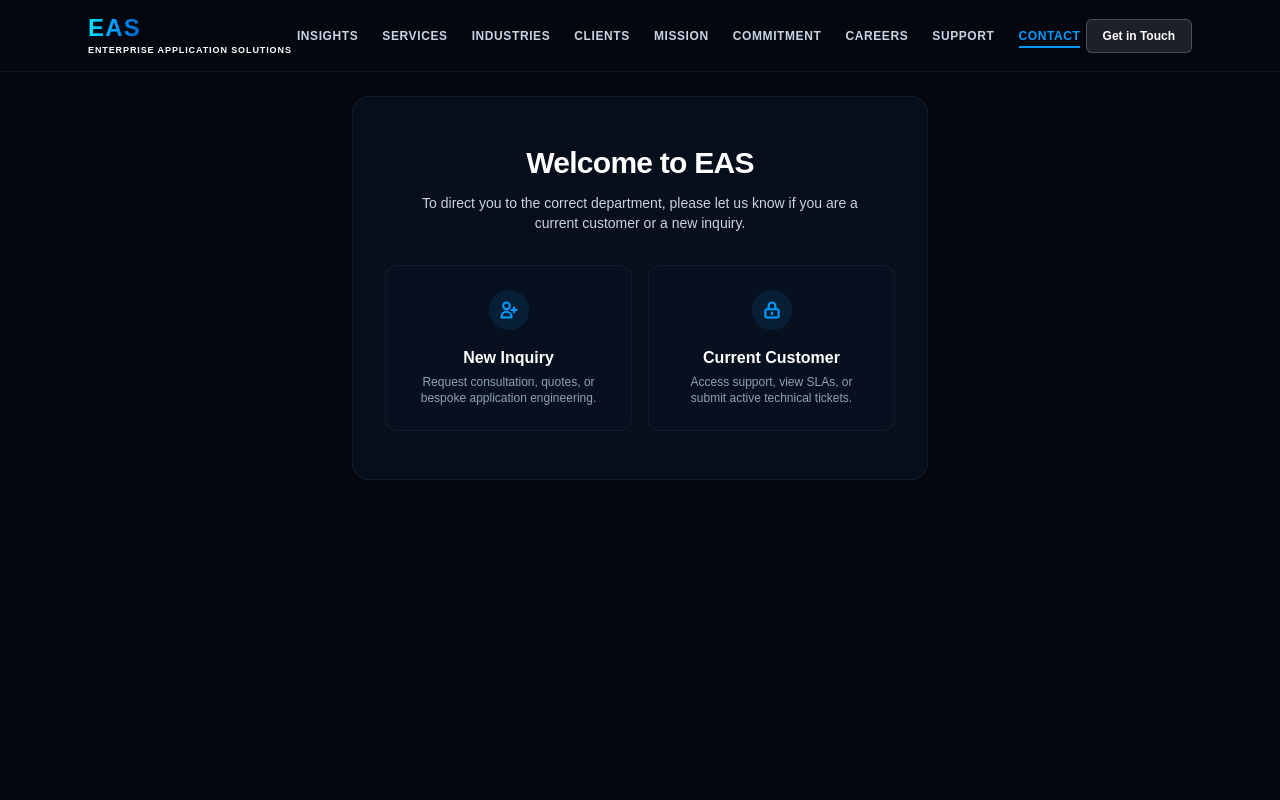
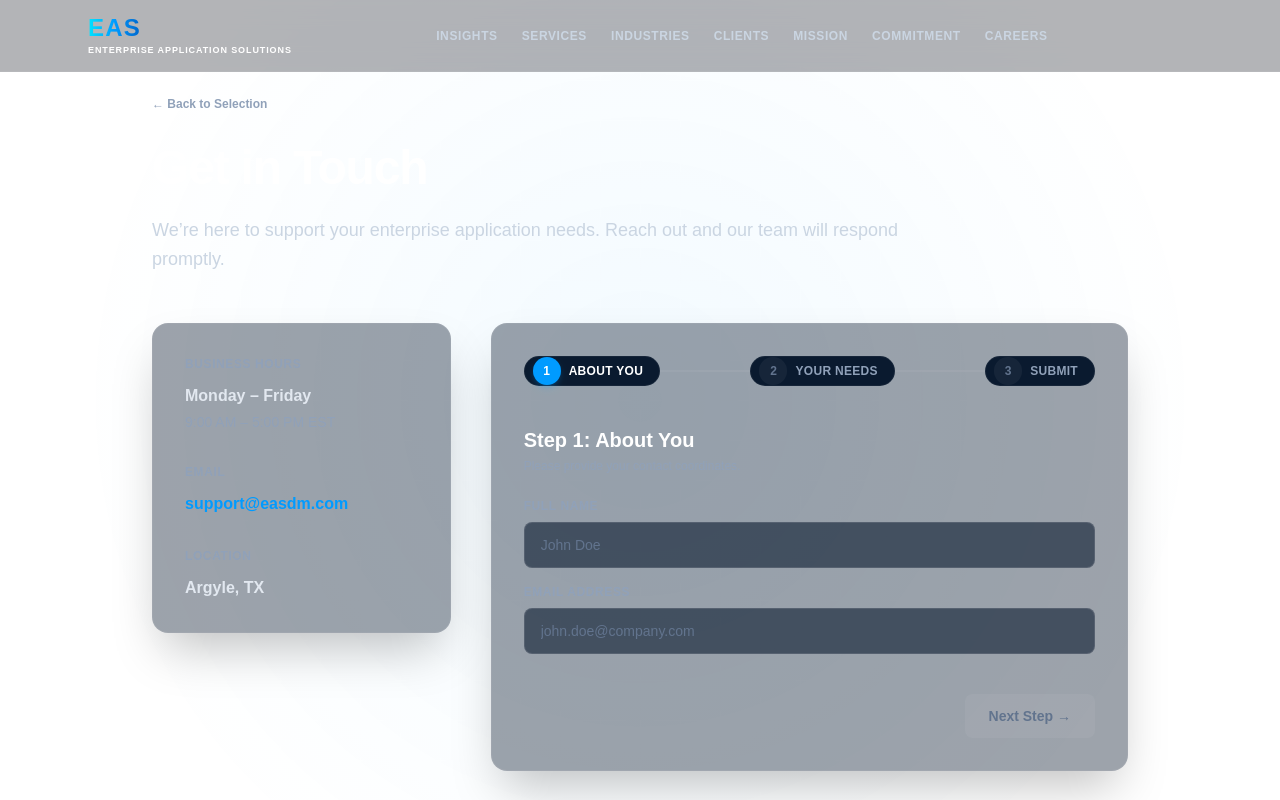
Before and after one commit to easdm/easdm-website, a Next.js app: page /contact in a window 1280 px wide. Shown: the top 800 px of the page. Built offline with nearby package versions, Linux system fonts and the light colour scheme.

Commit message:
Create getintouch route, direct contact page to form, and clean up header contact/support links.

```diff
--- a/src/app/contact/page.tsx
+++ b/src/app/contact/page.tsx
@@ -19,70 +19,20 @@ export default function ContactPage() {
   }, []);
 
   return (
-    <main className="bg-[#050811] text-white pt-24 pb-12 flex-grow min-h-screen">
+    <main className="bg-transparent text-white pt-24 pb-12 flex-grow min-h-screen">
       <div className="max-w-5xl mx-auto px-6">
-
-        {/* Customer Type Prompt */}
-        {customerType === 'prompt' && (
-          <ScrollReveal animation="slide-up">
-            <div className="max-w-xl mx-auto bg-[#0A1A2F]/40 backdrop-blur-md border border-white/5 shadow-2xl rounded-2xl p-8 text-center space-y-8 py-12">
-              <div className="space-y-3">
-                <h1 className="text-3xl font-extrabold text-white tracking-tight">
-                  Welcome to EAS
-                </h1>
-                <p className="text-sm text-slate-300 max-w-md mx-auto">
-                  To direct you to the correct department, please let us know if you are a current customer or a new inquiry.
-                </p>
-              </div>
-
-              <div className="flex flex-col sm:flex-row gap-4 justify-center">
-                <button
-                  onClick={() => {
-                    setCustomerType('new');
-                    router.push('/contact?type=new');
-                  }}
-                  className="flex-1 rounded-xl border border-white/5 hover:border-[#009BFF]/30 p-6 text-center bg-[#0A1A2F]/20 hover:bg-[#0A1A2F]/40 transition-all duration-300 group cursor-pointer"
-                >
-                  <div className="w-10 h-10 rounded-full bg-[#009BFF]/10 flex items-center justify-center mx-auto mb-4 group-hover:scale-110 transition-transform">
-                    <svg className="w-5 h-5 text-[#009BFF]" fill="none" stroke="currentColor" viewBox="0 0 24 24">
-                      <path strokeLinecap="round" strokeLinejoin="round" strokeWidth={2.5} d="M18 9v3m0 0v3m0-3h3m-3 0h-3m-2-5a4 4 0 11-8 0 4 4 0 018 0zM3 20a6 6 0 0112 0v1H3v-1z" />
-                    </svg>
-                  </div>
-                  <h3 className="text-base font-bold text-white mb-1">New Inquiry</h3>
-                  <p className="text-xs text-slate-400">Request consultation, quotes, or bespoke application engineering.</p>
-                </button>
-
-                <button
-                  onClick={() => router.push('/support')}
-                  className="flex-1 rounded-xl border border-white/5 hover:border-[#009BFF]/30 p-6 text-center bg-[#0A1A2F]/20 hover:bg-[#0A1A2F]/40 transition-all duration-300 group cursor-pointer"
-                >
-                  <div className="w-10 h-10 rounded-full bg-[#009BFF]/10 flex items-center justify-center mx-auto mb-4 group-hover:scale-110 transition-transform">
-                    <svg className="w-5 h-5 text-[#009BFF]" fill="none" stroke="currentColor" viewBox="0 0 24 24">
-                      <path strokeLinecap="round" strokeLinejoin="round" strokeWidth={2.5} d="M12 15v2m-6 4h12a2 2 0 002-2v-6a2 2 0 00-2-2H6a2 2 0 00-2 2v6a2 2 0 002 2zm10-10V7a4 4 0 00-8 0v4h8z" />
-                    </svg>
-                  </div>
-                  <h3 className="text-base font-bold text-white mb-1">Current Customer</h3>
-                  <p className="text-xs text-slate-400">Access support, view SLAs, or submit active technical tickets.</p>
-                </button>
-              </div>
-            </div>
-          </ScrollReveal>
-        )}
-
-        {/* New Customer / Get In Touch Form */}
-        {customerType === 'new' && (
         <div>
           <ScrollReveal animation="slide-up">
             <button
-                onClick={() => setCustomerType('prompt')}
+              onClick={() => router.push('/getintouch')}
               className="mb-8 flex items-center gap-2 text-xs font-bold text-slate-400 hover:text-white transition-colors cursor-pointer"
             >
               &larr; Back to Selection
             </button>
-              <h1 className="text-4xl md:text-5xl font-black tracking-tight text-slate-800 mb-6">
+            <h1 className="text-4xl md:text-5xl font-black tracking-tight text-white mb-6">
               Get in Touch
             </h1>
-              <p className="text-lg text-slate-600 mb-12 max-w-3xl leading-relaxed">
+            <p className="text-lg text-slate-300 mb-12 max-w-3xl leading-relaxed">
               We’re here to support your enterprise application needs. Reach out and our team will respond promptly.
             </p>
           </ScrollReveal>
@@ -98,8 +48,6 @@ export default function ContactPage() {
             </div>
           </div>
         </div>
-        )}
-
       </div>
     </main>
   );
--- /dev/null
+++ b/src/app/getintouch/page.tsx
@@ -0,0 +1,58 @@
+'use client';
+
+import React from 'react';
+import { useRouter } from 'next/navigation';
+import ScrollReveal from "@/components/ScrollReveal";
+
+export default function GetInTouchMenuPage() {
+  const router = useRouter();
+
+  return (
+    <main className="min-h-screen bg-transparent text-white pt-32 pb-16 flex items-center justify-center animate-fade-in">
+      <div className="max-w-5xl mx-auto px-6 w-full">
+        <ScrollReveal animation="slide-up">
+          <div className="max-w-xl mx-auto bg-[#0A1A2F]/40 backdrop-blur-md border border-white/5 shadow-2xl rounded-2xl p-8 text-center space-y-8 py-12">
+            <div className="space-y-3">
+              <h1 className="text-3xl font-extrabold text-white tracking-tight">
+                Welcome to EAS
+              </h1>
+              <p className="text-sm text-slate-300 max-w-md mx-auto">
+                To direct you to the correct department, please let us know if you are a current customer or a new inquiry.
+              </p>
+            </div>
+
+            <div className="flex flex-col sm:flex-row gap-4 justify-center">
+              <button
+                onClick={() => {
+                  router.push('/contact');
+                }}
+                className="flex-1 rounded-xl border border-white/5 hover:border-[#009BFF]/30 p-6 text-center bg-[#0A1A2F]/20 hover:bg-[#0A1A2F]/40 transition-all duration-300 group cursor-pointer"
+              >
+                <div className="w-10 h-10 rounded-full bg-[#009BFF]/10 flex items-center justify-center mx-auto mb-4 group-hover:scale-110 transition-transform">
+                  <svg className="w-5 h-5 text-[#009BFF]" fill="none" stroke="currentColor" viewBox="0 0 24 24">
+                    <path strokeLinecap="round" strokeLinejoin="round" strokeWidth={2.5} d="M18 9v3m0 0v3m0-3h3m-3 0h-3m-2-5a4 4 0 11-8 0 4 4 0 018 0zM3 20a6 6 0 0112 0v1H3v-1z" />
+                  </svg>
+                </div>
+                <h3 className="text-base font-bold text-white mb-1">New Inquiry</h3>
+                <p className="text-xs text-slate-400">Request consultation, quotes, or bespoke application engineering.</p>
+              </button>
+
+              <button
+                onClick={() => router.push('/support')}
+                className="flex-1 rounded-xl border border-white/5 hover:border-[#009BFF]/30 p-6 text-center bg-[#0A1A2F]/20 hover:bg-[#0A1A2F]/40 transition-all duration-300 group cursor-pointer"
+              >
+                <div className="w-10 h-10 rounded-full bg-[#009BFF]/10 flex items-center justify-center mx-auto mb-4 group-hover:scale-110 transition-transform">
+                  <svg className="w-5 h-5 text-[#009BFF]" fill="none" stroke="currentColor" viewBox="0 0 24 24">
+                    <path strokeLinecap="round" strokeLinejoin="round" strokeWidth={2.5} d="M12 15v2m-6 4h12a2 2 0 002-2v-6a2 2 0 00-2-2H6a2 2 0 00-2 2v6a2 2 0 002 2zm10-10V7a4 4 0 00-8 0v4h8z" />
+                  </svg>
+                </div>
+                <h3 className="text-base font-bold text-white mb-1">Current Customer</h3>
+                <p className="text-xs text-slate-400">Access support, view SLAs, or submit active technical tickets.</p>
+              </button>
+            </div>
+          </div>
+        </ScrollReveal>
+      </div>
+    </main>
+  );
+}
--- a/src/components/GetInTouchHero.tsx
+++ b/src/components/GetInTouchHero.tsx
@@ -17,7 +17,7 @@ export default function GetInTouchHero() {
           </p>
           <div className="inline-block">
             <Link
-              href="/contact?type=new"
+              href="/getintouch"
               className="rounded-lg bg-white/10 hover:bg-[#0066CC] border border-white/20 hover:border-[#009BFF] px-8 py-4 text-sm font-bold text-white transition-all duration-300 transform hover:-translate-y-0.5 hover:shadow-lg hover:shadow-[#0066CC]/20 inline-flex items-center gap-2"
             >
               Contact EAS
--- a/src/components/Header.tsx
+++ b/src/components/Header.tsx
@@ -8,8 +8,8 @@ export default function Header() {
   const pathname = usePathname();
   const isHome = pathname === '/';
   const [isScrolled, setIsScrolled] = useState(false);
-  const [isNewInquiry, setIsNewInquiry] = useState(false);
   const [isMobileMenuOpen, setIsMobileMenuOpen] = useState(false);
+  const isNewInquiry = pathname === '/contact' || pathname === '/getintouch' || pathname === '/support';
 
   useEffect(() => {
     setIsMobileMenuOpen(false);
@@ -31,18 +31,6 @@ export default function Header() {
       return () => window.removeEventListener('scroll', handleScroll);
     }
   }, [isHome]);
-
-  useEffect(() => {
-    if (typeof window !== 'undefined') {
-      const handleCheck = () => {
-        const params = new URLSearchParams(window.location.search);
-        setIsNewInquiry(pathname === '/contact' && params.get('type') === 'new');
-      };
-      handleCheck();
-      const interval = setInterval(handleCheck, 150);
-      return () => clearInterval(interval);
-    }
-  }, [pathname]);
 
   return (
     <header
@@ -87,21 +75,13 @@ export default function Header() {
             Careers
             <span className={`absolute bottom-[-4px] left-0 h-[2px] bg-[#009BFF] transition-all duration-300 ${pathname === '/careers' ? 'w-full' : 'w-0 group-hover:w-full'}`} />
           </Link>
-          <Link href="/support" className={`text-xs font-bold tracking-wider uppercase transition-colors relative group ${pathname === '/support' ? 'text-[#009BFF]' : 'text-slate-300 hover:text-white'}`}>
-            Support
-            <span className={`absolute bottom-[-4px] left-0 h-[2px] bg-[#009BFF] transition-all duration-300 ${pathname === '/support' ? 'w-full' : 'w-0 group-hover:w-full'}`} />
-          </Link>
-          <Link href="/contact" className={`text-xs font-bold tracking-wider uppercase transition-colors relative group ${pathname === '/contact' ? 'text-[#009BFF]' : 'text-slate-300 hover:text-white'}`}>
-            Contact
-            <span className={`absolute bottom-[-4px] left-0 h-[2px] bg-[#009BFF] transition-all duration-300 ${pathname === '/contact' ? 'w-full' : 'w-0 group-hover:w-full'}`} />
-          </Link>
         </nav>
 
         {/* Action Button & Hamburger Toggle */}
         <div className="flex items-center gap-4">
           {!isNewInquiry && (
             <Link
-              href="/contact?type=new"
+              href="/getintouch"
               className="hidden lg:block rounded-md bg-white/10 hover:bg-[#0066CC] border border-white/20 hover:border-[#009BFF] px-4 py-2 text-xs font-bold text-white transition-all duration-300 hover:shadow-lg hover:shadow-[#0066CC]/20"
             >
               Get in Touch
@@ -137,8 +117,9 @@ export default function Header() {
           <Link href="/mission" onClick={() => setIsMobileMenuOpen(false)} className={`text-xl font-bold tracking-widest uppercase transition-colors ${pathname === '/mission' ? 'text-[#009BFF]' : 'text-slate-200 hover:text-[#009BFF]'}`}>Mission</Link>
           <Link href="/commitment" onClick={() => setIsMobileMenuOpen(false)} className={`text-xl font-bold tracking-widest uppercase transition-colors ${pathname === '/commitment' ? 'text-[#009BFF]' : 'text-slate-200 hover:text-[#009BFF]'}`}>Commitment</Link>
           <Link href="/careers" onClick={() => setIsMobileMenuOpen(false)} className={`text-xl font-bold tracking-widest uppercase transition-colors ${pathname === '/careers' ? 'text-[#009BFF]' : 'text-slate-200 hover:text-[#009BFF]'}`}>Careers</Link>
-          <Link href="/support" onClick={() => setIsMobileMenuOpen(false)} className={`text-xl font-bold tracking-widest uppercase transition-colors ${pathname === '/support' ? 'text-[#009BFF]' : 'text-slate-200 hover:text-[#009BFF]'}`}>Support</Link>
-          <Link href="/contact" onClick={() => setIsMobileMenuOpen(false)} className={`text-xl font-bold tracking-widest uppercase transition-colors ${pathname === '/contact' ? 'text-[#009BFF]' : 'text-slate-200 hover:text-[#009BFF]'}`}>Contact</Link>
+          {!isNewInquiry && (
+            <Link href="/getintouch" onClick={() => setIsMobileMenuOpen(false)} className="text-xl font-bold tracking-widest uppercase transition-colors text-slate-200 hover:text-[#009BFF]">Get in Touch</Link>
+          )}
         </div>
       )}
     </header>
```
Lines whose indentation alone changed are shown as unchanged.
